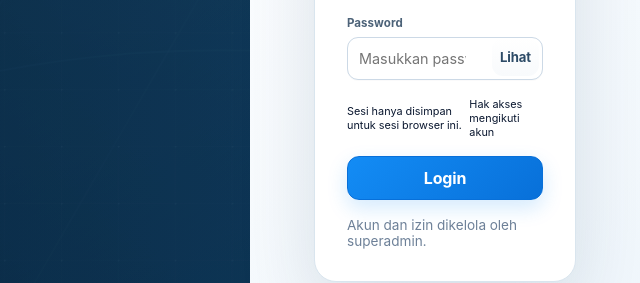
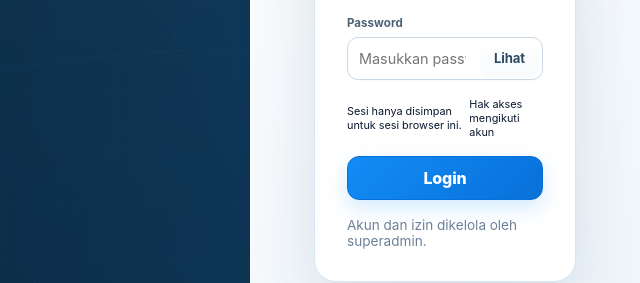
Before and after one commit to juldigi0107/OEE-Collaboraction, a plain HTML site: page frontend/index.html in a window 1280 px wide. Shown: the part 366-649 px from the top of the page, 640-1280 px from the left. Drawn offline with Linux system fonts and the light colour scheme.

Commit message:
ui: activate premium clarity visual layer

```diff
--- a/frontend/index.html
+++ b/frontend/index.html
@@ -42,6 +42,7 @@
   <link rel="stylesheet" href="experience-v64.css?v=20260915-1">
   <link rel="stylesheet" href="experience-v64-detail.css?v=20260915-2">
   <link rel="stylesheet" href="premium-finish-v78.css?v=20260915-1">
+  <link rel="stylesheet" href="premium-clarity-v79.css?v=20260915-1">
 </head>
 <body class="v4-boot experience-v64">
   <div id="app"></div><dialog id="modal"></dialog><div id="toast" role="status" aria-live="polite"></div>
```
